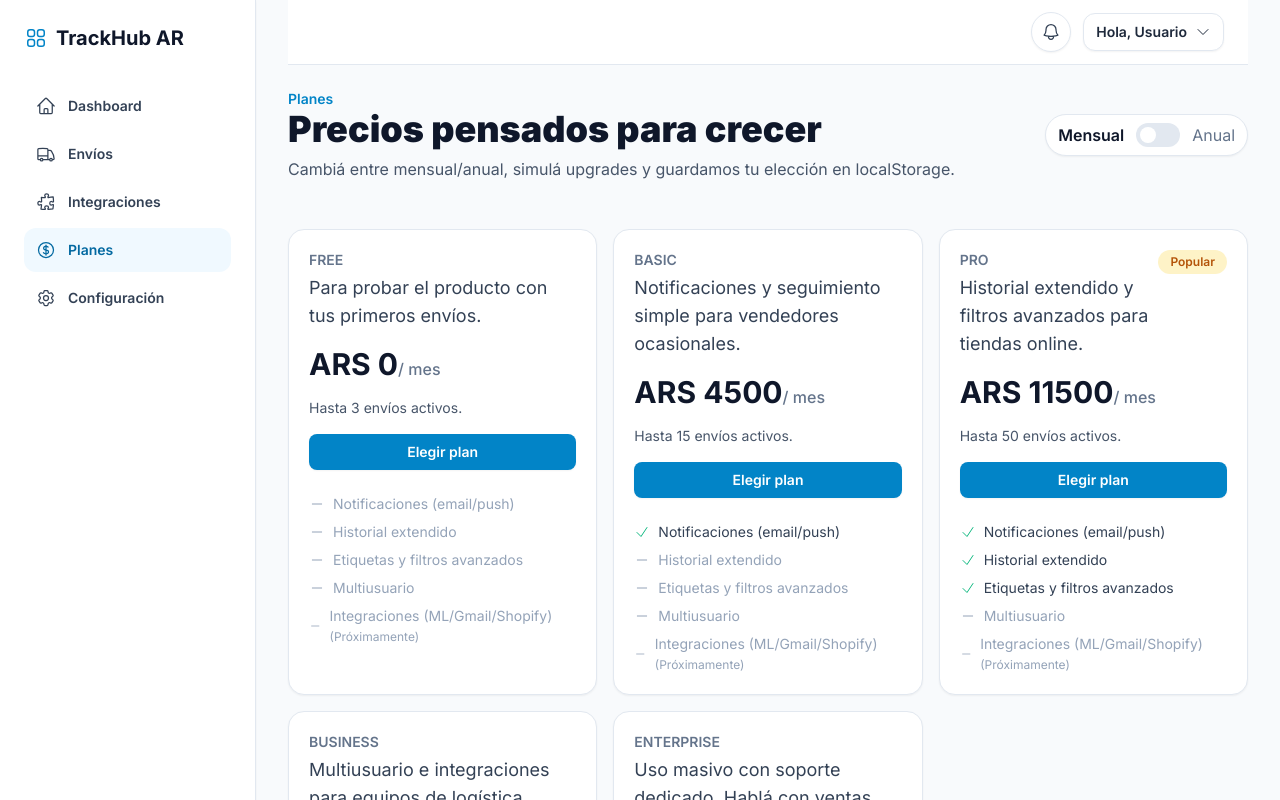
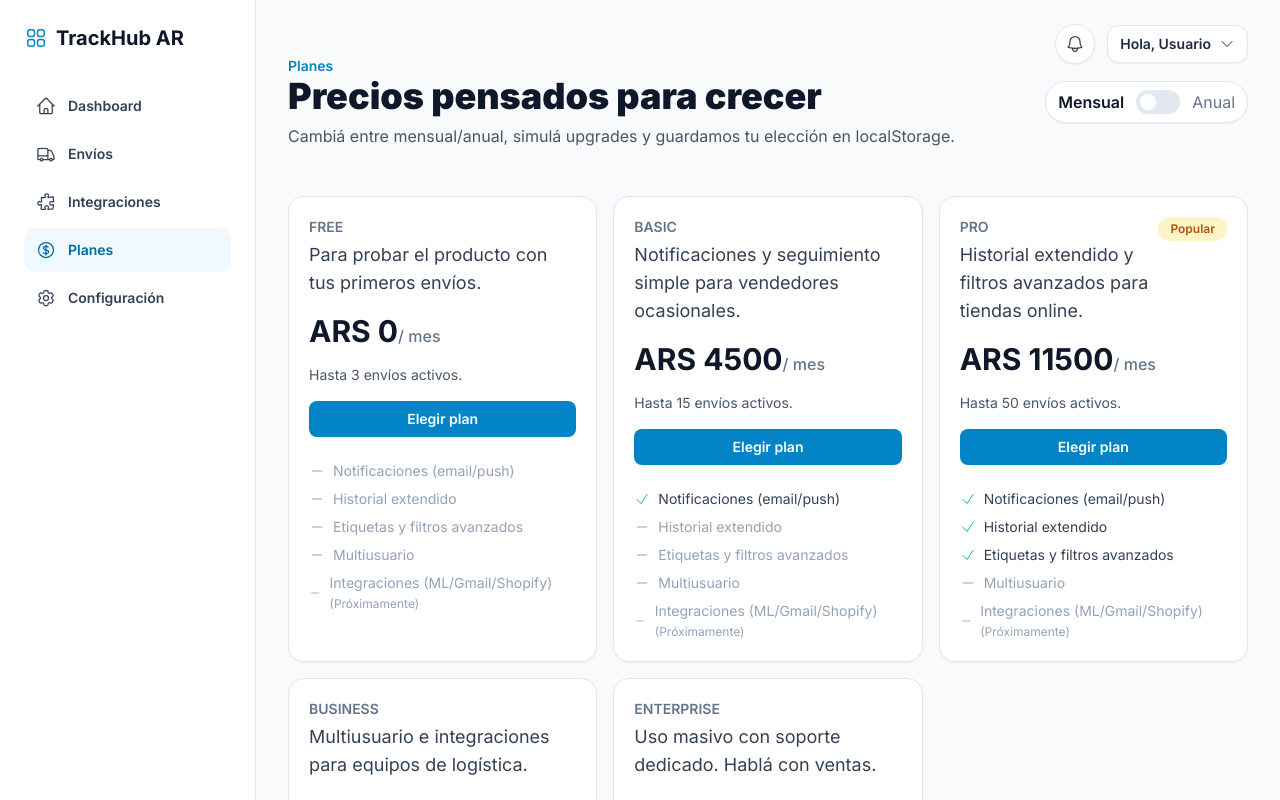
Before and after one commit to Mariano-Martinez/Proyecto-2, a Next.js app: page /pricing in a window 1280 px wide. Shown: the top 800 px of the page. Built offline with nearby package versions, Linux system fonts and the light colour scheme.

Commit message:
Fix header controls to stay fixed without header strip

```diff
--- a/src/app/dashboard/page.tsx
+++ b/src/app/dashboard/page.tsx
@@ -56,7 +56,7 @@ export default function DashboardPage() {
     <div className="min-h-screen bg-slate-50">
       <div className="lg:flex lg:min-h-screen">
         <Sidebar />
-        <main className="flex-1 px-4 pb-24 lg:px-8 lg:pb-12">
+        <main className="flex-1 px-4 pb-24 pt-6 lg:px-8 lg:pb-12 lg:pt-8">
           <TopBar />
           <div className="mt-6 flex flex-col gap-8">
             <div className="card grid gap-4 p-5 sm:grid-cols-2 lg:grid-cols-4">
--- a/src/app/integrations/page.tsx
+++ b/src/app/integrations/page.tsx
@@ -24,7 +24,7 @@ export default function IntegrationsPage() {
     <div className="min-h-screen bg-slate-50">
       <div className="lg:flex lg:min-h-screen">
         <Sidebar />
-        <main className="flex-1 px-4 pb-24 lg:px-8 lg:pb-12">
+        <main className="flex-1 px-4 pb-24 pt-6 lg:px-8 lg:pb-12 lg:pt-8">
           <TopBar />
           <div className="mt-6 flex items-center justify-between">
             <div>
--- a/src/app/pricing/page.tsx
+++ b/src/app/pricing/page.tsx
@@ -31,7 +31,7 @@ export default function PricingPage() {
     <div className="min-h-screen bg-slate-50">
       <div className="lg:flex lg:min-h-screen">
         <Sidebar />
-        <main className="flex-1 px-4 pb-24 lg:px-8 lg:pb-12">
+        <main className="flex-1 px-4 pb-24 pt-6 lg:px-8 lg:pb-12 lg:pt-8">
           <TopBar />
           <div className="mx-auto flex w-full max-w-6xl flex-col gap-12">
             <div className="mt-6 flex flex-col gap-4 sm:flex-row sm:items-center sm:justify-between">
--- a/src/app/settings/page.tsx
+++ b/src/app/settings/page.tsx
@@ -24,7 +24,7 @@ export default function SettingsPage() {
     <div className="min-h-screen bg-slate-50">
       <div className="lg:flex lg:min-h-screen">
         <Sidebar />
-        <main className="flex-1 px-4 pb-24 lg:px-8 lg:pb-12">
+        <main className="flex-1 px-4 pb-24 pt-6 lg:px-8 lg:pb-12 lg:pt-8">
           <TopBar />
           <h1 className="mt-6 text-3xl font-black text-slate-900">Configuración</h1>
           <div className="mt-6 grid gap-4 lg:grid-cols-2">
--- a/src/app/shipments/page.tsx
+++ b/src/app/shipments/page.tsx
@@ -74,7 +74,7 @@ export default function ShipmentsPage() {
     <div className="min-h-screen bg-slate-50">
       <div className="lg:flex lg:min-h-screen">
         <Sidebar />
-        <main className="flex-1 px-4 pb-24 lg:px-8 lg:pb-12">
+        <main className="flex-1 px-4 pb-24 pt-6 lg:px-8 lg:pb-12 lg:pt-8">
           <TopBar />
           <div className="mt-6 flex flex-col gap-4 lg:flex-row lg:items-center lg:justify-between">
             <div>
--- a/src/components/TopBar.tsx
+++ b/src/components/TopBar.tsx
@@ -7,7 +7,7 @@ import { AccountMenu } from './AccountMenu';
 export const TopBar = () => {
   const router = useRouter();
   return (
-    <header className="sticky top-0 z-30 flex items-center justify-end gap-3 border-b border-slate-200 bg-white/90 px-4 py-3 backdrop-blur lg:px-6">
+    <div className="fixed right-4 top-4 z-50 flex items-center gap-3 lg:right-8 lg:top-6">
       <button
         onClick={() => router.push('/notifications')}
         className="flex h-10 w-10 items-center justify-center rounded-full border border-slate-200 bg-white text-slate-700 shadow-sm transition hover:text-sky-600"
@@ -16,6 +16,6 @@ export const TopBar = () => {
         <BellIcon className="h-5 w-5" />
       </button>
       <AccountMenu />
-    </header>
+    </div>
   );
 };
```
